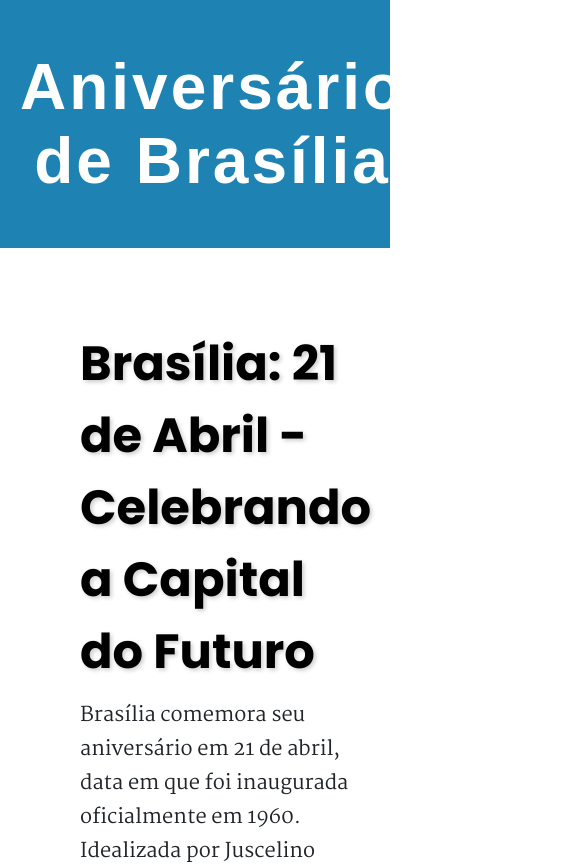
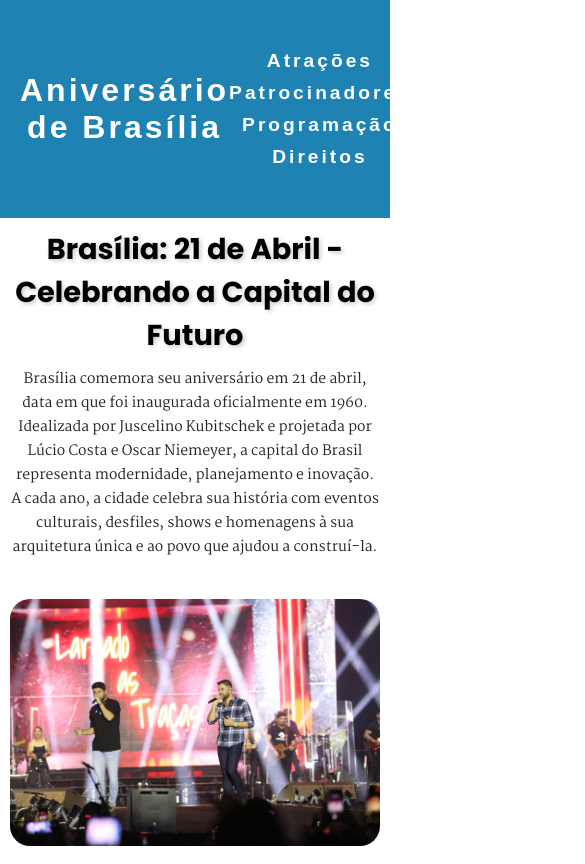
Before and after one commit to leonascr/niverdebrasilia, a plain HTML site: page index.html in a window 390 px wide. Shown: the top 864 px of the page, 585 px wide, since content can reach past the window. Drawn offline with Linux system fonts and the light colour scheme; a web font is replaced by a local one.

Commit message:
Add files via upload

```diff
--- a/style.css
+++ b/style.css
@@ -1,4 +1,6 @@
-@import url('https://fonts.googleapis.com/css2?family=Cal+Sans&family=Inter:ital,opsz,wght@0,14..32,100..900;1,14..32,100..900&family=Martel:wght@200;300;400;600;700;800;900&family=Poppins:ital,wght@0,100;0,200;0,300;0,400;0,500;0,600;0,700;0,800;0,900;1,100;1,200;1,300;1,400;1,500;1,600;1,700;1,800;1,900&family=Roboto:ital,wght@0,100..900;1,100..900&display=swap');* {
+@import url('https://fonts.googleapis.com/css2?family=Cal+Sans&family=Inter:ital,opsz,wght@0,14..32,100..900;1,14..32,100..900&family=Martel:wght@200;300;400;600;700;800;900&family=Poppins:ital,wght@0,100;0,200;0,300;0,400;0,500;0,600;0,700;0,800;0,900;1,100;1,200;1,300;1,400;1,500;1,600;1,700;1,800;1,900&family=Roboto:ital,wght@0,100..900;1,100..900&display=swap');
+
+* {
     padding: 0;
     margin: 0;
 }
@@ -6,6 +8,7 @@
 body {
     max-width: 1600px;
     margin: 0 auto;
+    font-family: Inter, sans-serif;
 }
 
 nav {
@@ -23,6 +26,7 @@ nav {
     display: flex;
     gap: 40px;
 }
+
 .nav-list > li {
     font-size: 1.2em;
     color: rgb(255, 255, 255);
@@ -54,7 +58,6 @@ nav {
     align-items: center;
     margin: 80px;
     gap: 40px;
-
 }
 
 h1 {
@@ -80,7 +83,6 @@ img {
 }
 
 .neto {
-
     width: 730px;
     border-radius: 20px;
 }
@@ -139,3 +141,126 @@ footer {
     align-items: center;
     justify-content: center;
 }
+
+/* Responsividade */
+@media (max-width: 1200px) {
+    .titulo {
+        font-size: 3em;
+    }
+
+    .container {
+        flex-direction: column;
+        margin: 40px;
+        gap: 20px;
+    }
+
+    h1 {
+        font-size: 2.5em;
+    }
+
+    p {
+        font-size: 18px;
+    }
+
+    .neto {
+        width: 90%;
+    }
+
+    .patro {
+        flex-direction: column;
+        gap: 20px;
+    }
+
+    .imgs {
+        width: 150px;
+        height: 150px;
+    }
+}
+
+@media (max-width: 768px) {
+    .nav-list {
+        flex-direction: column;
+        gap: 10px;
+    }
+
+    .titulo {
+        font-size: 2.5em;
+    }
+
+    .container {
+        margin: 20px;
+        flex-direction: column;
+        gap: 10px;
+    }
+
+    h1 {
+        font-size: 2em;
+        text-align: center;
+    }
+
+    p {
+        font-size: 16px;
+        text-align: center;
+    }
+
+    .neto {
+        width: 100%;
+    }
+
+    .container2 {
+        margin: 40px 20px;
+    }
+
+    .patro {
+        flex-direction: column;
+        gap: 20px;
+    }
+
+    .imgs {
+        width: 150px;
+        height: 150px;
+    }
+
+    footer {
+        padding: 40px 20px;
+        font-size: 1em;
+    }
+}
+
+@media (max-width: 480px) {
+    .titulo {
+        font-size: 2em;
+    }
+
+    h1 {
+        font-size: 1.8em;
+    }
+
+    p {
+        font-size: 14px;
+    }
+
+    .container {
+        margin: 10px;
+        gap: 10px;
+    }
+
+    .neto {
+        width: 100%;
+    }
+
+    .patro {
+        flex-direction: column;
+        gap: 20px;
+    }
+
+    .imgs {
+        width: 120px;
+        height: 120px;
+    }
+
+    footer {
+        padding: 20px 10px;
+        font-size: 0.9em;
+    }
+}
```
